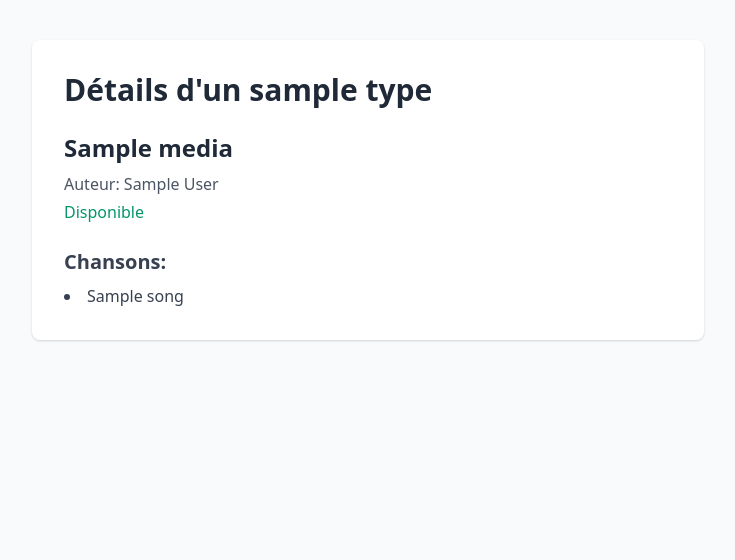
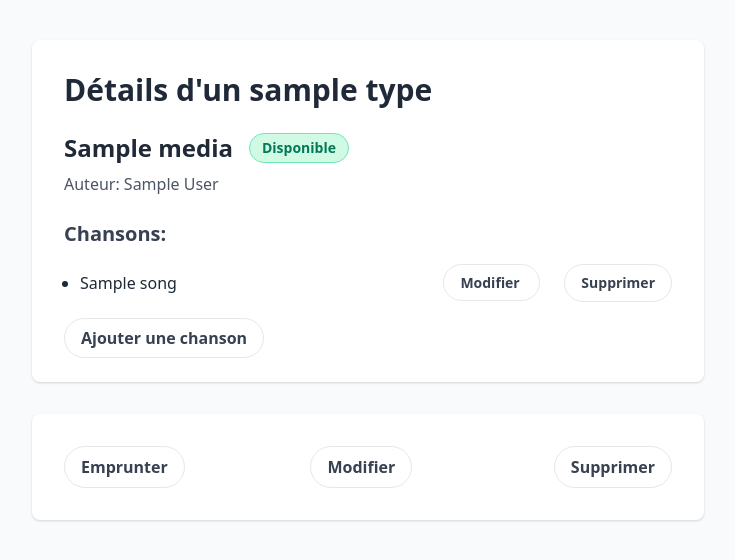
Before and after one commit to AllanDe9/Poc-PHP-O, a PHP site: the page made by views/MediaView.php in a window 1280 px wide. Shown: the part 60-620 px from the top of the page, without its empty margins (272-1007 px from the left). Run offline with PHP 8.4, Linux system fonts and the light colour scheme; the template is opened without the code that fills it: most values are stand-ins (such as "Sample title", 1, 10 or a date in 2020).

Commit message:
Delete et détails

```diff
--- a/views/LoginView.php
+++ b/views/LoginView.php
@@ -24,6 +24,7 @@
             <?php endif; ?>
             <?php if (isset($_SESSION['message'])): ?>
                 <div class="mb-4 text-green-500"><?php echo $_SESSION['message']; ?></div>
+                <?php unset($_SESSION['message']); ?>
             <?php endif; ?>
             <button type="submit" class="w-full bg-blue-500 text-white py-2 rounded hover:bg-blue-600 transition">Connexion</button>
         </form>
--- a/views/MediaView.php
+++ b/views/MediaView.php
@@ -8,10 +8,23 @@
 </head>
 <body class="bg-gray-50 min-h-screen text-gray-800">
     <?php require 'views/Navbar.php'; ?>
+    <?php if (isset($_SESSION['message'])): ?>
+        <div class="max-w-2xl mx-auto mt-6 p-4 bg-green-100 border border-green-400 text-green-700 rounded">
+            <?php
+                echo $_SESSION['message'];
+                unset($_SESSION['message']);
+            ?>
+        </div>
+    <?php endif; ?>
     <div class="max-w-2xl mx-auto mt-10 p-8 bg-white rounded-lg shadow">
         <h1 class="text-3xl font-bold mb-6">Détails d'un <?php echo strtolower($media->getType()); ?></h1>
-        <?php if ($media): ?>
-            <h2 class="text-2xl font-semibold mb-2"><?php echo ($media->getTitle()); ?></h2>
+            <div class="flex items-center mb-2">
+                <h2 class="text-2xl font-semibold"><?php echo ($media->getTitle()); ?></h2>
+                <span class="px-3 py-1 rounded-full text-sm font-semibold ml-4
+                    <?php echo $media->getAvailable() ? 'bg-green-100 text-green-700 border border-green-300' : 'bg-red-100 text-red-700 border border-red-300'; ?>">
+                    <?php echo $media->getAvailable() ? 'Disponible' : 'Indisponible'; ?>
+                </span>
+            </div>
             <p class="text-gray-600 mb-1"><span class="font-medium">Auteur:</span> <?php echo $media->getAuthor(); ?></p>
             <?php if ($media instanceof Book): ?>
                 <p class="text-gray-600 mb-1"><span class="font-medium">Nombre de pages:</span> <?php echo ($media->getPageNumber()); ?></p>
@@ -22,20 +35,55 @@
                 <p class="text-gray-600 mb-1"><span class="font-medium">Nombre de pistes:</span> <?php echo $media->getTrackNumber(); ?></p>
                 <p class="text-gray-600 mb-1"><span class="font-medium">Label:</span> <?php echo $media->getEditor(); ?></p>
             <?php endif; ?>
-            <p class="text-gray-600 mb-1">
-                <span class="<?php echo (isset($media) && $media->getAvailable()) ? 'text-green-600' : 'text-red-600'; ?>">
-                    <?php echo (isset($media) && $media->getAvailable()) ? 'Disponible' : 'Indisponible'; ?>
-                </span>
-            </p>
-            <?php if (isset($songs) && !empty($songs)): ?>
+            <?php if (isset($songs)): ?>
                 <h3 class="text-xl font-semibold text-gray-700 mt-6 mb-2">Chansons:</h3>
-                <ul class="list-disc list-inside space-y-1">
+                <ul class="list-disc mb-4 ml-4">
                     <?php foreach ($songs as $song): ?>
-                        <li class="text-gray-700"><?php echo $song->getTitle(); ?></li>
+                        <div class="flex items-center justify-between py-2">
+                            <li><?php echo $song->getTitle(); ?></li>
+                            <span class="space-x-2">
+                                <a href="edit/song/<?php echo $song->getId(); ?>" class="text-sm px-4 py-2 rounded-full border font-semibold text-gray-700 hover:bg-gray-400 hover:text-white transition"> Modifier </a>
+                                <form method="post" style="display:inline;">
+                                    <input type="hidden" name="delete_song" value="<?php echo $song ?>">
+                                    <button type="submit" class="text-sm px-4 py-2 rounded-full border font-semibold text-gray-700 hover:bg-red-600 hover:text-white transition ml-4">Supprimer</button>
+                                </form>
+                            </span>
+                    </div>
                     <?php endforeach; ?>
                 </ul>
-            <?php endif; ?>
+            <a href="add/song/<?php echo $media->getId(); ?>" class="px-4 py-2 rounded-full border font-semibold text-gray-700 hover:bg-gray-400 hover:text-white transition">Ajouter une chanson</a>
         <?php endif; ?>
     </div>
+    <div class="flex justify-between max-w-2xl mx-auto mt-8 mb-6 p-8 bg-white rounded-lg shadow">
+        <form method="post" class="inline">
+            <input type="hidden" name="media_id" value="<?php echo $media->getId(); ?>">
+            <button type="submit" class="px-4 py-2 rounded-full border font-semibold text-gray-700 hover:bg-gray-400 hover:text-white transition">
+            <?php echo $media->getAvailable() ? 'Emprunter' : 'Rendre'; ?>
+            </button>
+        </form>
+        <a href="edit/<?php echo $media->getId(); ?>" class="px-4 py-2 rounded-full border font-semibold text-gray-700 hover:bg-gray-400 hover:text-white transition">
+            Modifier
+        </a>
+        <a href="?delete=true" class="px-4 py-2 rounded-full border font-semibold text-gray-700 hover:bg-red-600 hover:text-white transition ml-4">
+            Supprimer
+        </a>
+    </div>
+
+    <?php if (isset($_GET['delete']) && $_GET['delete'] === 'true'): ?>
+    <!-- Pop-up de confirmation -->
+    <div class="fixed inset-0 bg-black bg-opacity-40 flex items-center justify-center z-50">
+        <div class="bg-white rounded-lg shadow-lg p-8 max-w-sm w-full">
+            <h2 class="text-xl font-bold mb-4">Confirmer la suppression</h2>
+            <p class="mb-6">Êtes-vous sûr de vouloir supprimer <?php echo $media->getTitle(); ?> ? Cette action est irréversible.</p>
+            <div class="flex justify-end space-x-4">
+                <a href="?" class="px-4 py-2 rounded bg-gray-200 text-gray-700 font-semibold hover:bg-gray-300">Annuler</a>
+                <form method="post" style="display:inline;">
+                    <input type="hidden" name="delete_id" value="<?php echo $media->getId(); ?>">
+                    <button type="submit" class="px-4 py-2 rounded bg-red-600 text-white font-semibold hover:bg-red-700">Supprimer</button>
+                </form>
+            </div>
+        </div>
+    </div>
+    <?php endif; ?>
 </body>
 </html>
```
Also changed, not shown: controllers/MediaController.php (+15 -0 lines), index.php (+48 -0 lines), models/Media.php (+35 -27 lines), models/Song.php (+10 -0 lines), views/Dashboard.php (+8 -1 lines), .htaccess.
